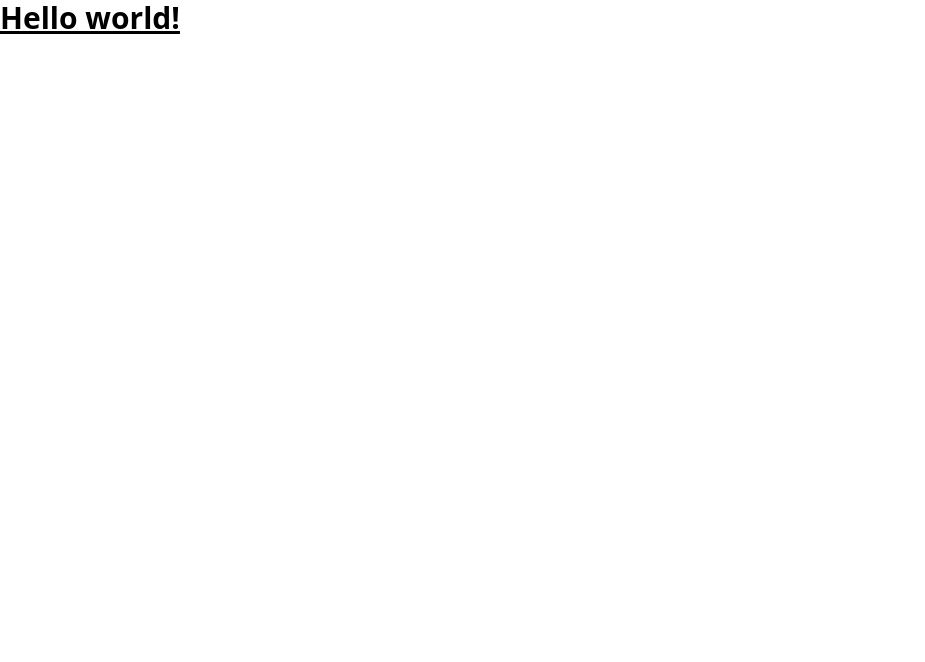
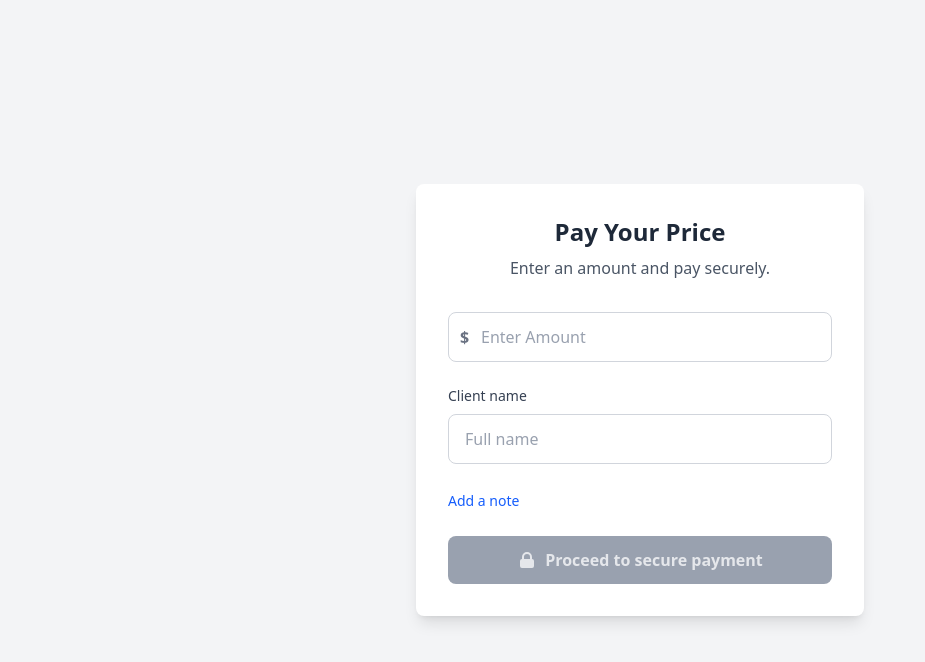
Before and after one commit to owaisrafiq05/Bnpl-Payment-System-Frontend, a React (Vite) app: page / in a window 1280 px wide. Shown: the top 662 px of the page, without its empty margins (0-925 px from the left). Built offline with nearby package versions, Linux system fonts and the light colour scheme.

Commit message:
Payment Form UI Added

```diff
--- a/package.json
+++ b/package.json
@@ -11,8 +11,10 @@
   },
   "dependencies": {
     "@tailwindcss/vite": "^4.1.12",
+    "@types/react-router-dom": "^5.3.3",
     "react": "^19.1.1",
     "react-dom": "^19.1.1",
+    "react-router-dom": "^7.8.2",
     "tailwindcss": "^4.1.12"
   },
   "devDependencies": {
--- a/src/App.tsx
+++ b/src/App.tsx
@@ -1,13 +1,18 @@
-import './App.css'
+
+import { BrowserRouter as Router, Routes, Route } from 'react-router-dom';
+import MultiStepForm from './pages/MultiStepForm';
+import './App.css';
 
 function App() {
   return (
-    <div>
-      <h1 className="text-3xl font-bold underline">
-    Hello world!
-  </h1>
-    </div>
-  )
+    <Router>
+      <div className="App">
+        <Routes>
+          <Route path="/" element={<MultiStepForm />} />
+        </Routes>
+      </div>
+    </Router>
+  );
 }
 
-export default App
+export default App;
--- /dev/null
+++ b/src/components/PaymentForm.tsx
@@ -0,0 +1,220 @@
+import React, { useState, useEffect } from 'react';
+
+const PaymentForm: React.FC = () => {
+  const [amount, setAmount] = useState('');
+  const [clientName, setClientName] = useState('');
+  const [note, setNote] = useState('');
+  const [showNoteInput, setShowNoteInput] = useState(false);
+
+  // Validation states
+  const [amountError, setAmountError] = useState('');
+  const [clientNameError, setClientNameError] = useState('');
+  const [noteError, setNoteError] = useState('');
+
+  // Form validity state
+  const [isFormValid, setIsFormValid] = useState(false);
+
+  // Real-time validation for amount
+  useEffect(() => {
+    if (amount === '') {
+      setAmountError('');
+    } else if (!/^\d+(\.\d{0,2})?$/.test(amount)) {
+      setAmountError('Please enter a valid amount (e.g., 100 or 100.50)');
+    } else if (parseFloat(amount) <= 0) {
+      setAmountError('Amount must be greater than 0');
+    } else if (parseFloat(amount) > 999999.99) {
+      setAmountError('Amount cannot exceed $999,999.99');
+    } else {
+      setAmountError('');
+    }
+  }, [amount]);
+
+  // Real-time validation for client name
+  useEffect(() => {
+    if (clientName === '') {
+      setClientNameError('');
+    } else if (clientName.length < 2) {
+      setClientNameError('Name must be at least 2 characters long');
+    } else if (clientName.length > 50) {
+      setClientNameError('Name cannot exceed 50 characters');
+    } else if (!/^[a-zA-Z\s'-]+$/.test(clientName)) {
+      setClientNameError('Name can only contain letters, spaces, hyphens, and apostrophes');
+    } else {
+      setClientNameError('');
+    }
+  }, [clientName]);
+
+  // Real-time validation for note (only when note is being entered)
+  useEffect(() => {
+    if (note === '') {
+      setNoteError('');
+    } else if (note.length > 200) {
+      setNoteError('Note cannot exceed 200 characters');
+    } else {
+      setNoteError('');
+    }
+  }, [note]);
+
+  // Check overall form validity (note is optional)
+  useEffect(() => {
+    const isValid = amount !== '' &&
+                   clientName !== '' &&
+                   amountError === '' &&
+                   clientNameError === '' &&
+                   noteError === '';
+    setIsFormValid(isValid);
+  }, [amount, clientName, amountError, clientNameError, noteError]);
+
+  const handleSubmit = (e: React.FormEvent) => {
+    e.preventDefault();
+    if (isFormValid) {
+      // Handle form submission logic here
+      console.log({ amount, clientName, note });
+      alert('Form submitted successfully!');
+    }
+  };
+
+  const handleAmountChange = (e: React.ChangeEvent<HTMLInputElement>) => {
+    const value = e.target.value;
+    // Remove any non-numeric characters except decimal point
+    const cleanValue = value.replace(/[^\d.]/g, '');
+    // Ensure only one decimal point
+    const parts = cleanValue.split('.');
+    if (parts.length <= 2) {
+      setAmount(cleanValue);
+    }
+  };
+
+  const toggleNoteInput = () => {
+    setShowNoteInput(!showNoteInput);
+    if (!showNoteInput) {
+      setNote('');
+      setNoteError('');
+    }
+  };
+
+  return (
+    <div className="min-h-screen bg-gray-100 flex items-center justify-center p-4">
+      <div className="bg-white rounded-lg shadow-lg p-8 w-full max-w-md">
+        {/* Header Section */}
+        <div className="text-center mb-8">
+          <h1 className="text-2xl font-bold text-gray-800 mb-2">
+            Pay Your Price
+          </h1>
+          <p className="text-gray-600">
+            Enter an amount and pay securely.
+          </p>
+        </div>
+
+        {/* Form */}
+        <form onSubmit={handleSubmit} className="space-y-6">
+          {/* Amount Input */}
+          <div>
+            <div className="relative">
+              <div className="absolute left-3 top-1/2 transform -translate-y-1/2 text-gray-500 font-semibold">
+                $
+              </div>
+              <input
+                type="text"
+                value={amount}
+                onChange={handleAmountChange}
+                placeholder="Enter Amount"
+                className={`w-full pl-8 pr-4 py-3 border rounded-lg focus:outline-none focus:ring-2 focus:ring-blue-500 focus:border-transparent placeholder-gray-400 ${
+                  amountError ? 'border-red-500' : 'border-gray-300'
+                }`}
+              />
+            </div>
+            {amountError && (
+              <p className="text-red-500 text-sm mt-1">{amountError}</p>
+            )}
+          </div>
+
+          {/* Client Name Input */}
+          <div>
+            <label className="block text-sm font-medium text-gray-700 mb-2">
+              Client name
+            </label>
+            <input
+              type="text"
+              value={clientName}
+              onChange={(e) => setClientName(e.target.value)}
+              placeholder="Full name"
+              className={`w-full px-4 py-3 border rounded-lg focus:outline-none focus:ring-2 focus:ring-blue-500 focus:border-transparent placeholder-gray-400 ${
+                clientNameError ? 'border-red-500' : 'border-gray-300'
+              }`}
+            />
+            {clientNameError && (
+              <p className="text-red-500 text-sm mt-1">{clientNameError}</p>
+            )}
+          </div>
+
+          {/* Note Section */}
+          <div>
+            {!showNoteInput ? (
+              <button
+                type="button"
+                onClick={toggleNoteInput}
+                className="text-blue-600 hover:text-blue-700 text-sm font-medium hover:underline cursor-pointer"
+              >
+                Add a note
+              </button>
+            ) : (
+              <div className="space-y-2">
+                <div className="flex items-center justify-between">
+                  <label className="block text-sm font-medium text-gray-700">
+                    Add a note
+                  </label>
+                  <button
+                    type="button"
+                    onClick={toggleNoteInput}
+                    className="text-gray-400 hover:text-gray-600 text-sm"
+                  >
+                    ✕
+                  </button>
+                </div>
+                <input
+                  type="text"
+                  value={note}
+                  onChange={(e) => setNote(e.target.value)}
+                  placeholder="Enter a note (optional)"
+                  className={`w-full px-4 py-3 border rounded-lg focus:outline-none focus:ring-2 focus:ring-blue-500 focus:border-transparent placeholder-gray-400 ${
+                    noteError ? 'border-red-500' : 'border-gray-300'
+                  }`}
+                />
+                {noteError && (
+                  <p className="text-red-500 text-sm">{noteError}</p>
+                )}
+              </div>
+            )}
+          </div>
+
+          {/* Submit Button */}
+          <button
+            type="submit"
+            disabled={!isFormValid}
+            className={`w-full font-semibold py-3 px-4 rounded-lg transition duration-200 flex items-center justify-center space-x-2 ${
+              isFormValid
+                ? 'bg-blue-600 hover:bg-blue-700 text-white cursor-pointer'
+                : 'bg-gray-400 text-gray-200 cursor-not-allowed'
+            }`}
+          >
+            <svg
+              className="w-5 h-5"
+              fill="currentColor"
+              viewBox="0 0 20 20"
+            >
+              <path
+                fillRule="evenodd"
+                d="M5 9V7a5 5 0 0110 0v2a2 2 0 012 2v5a2 2 0 01-2 2H5a2 2 0 01-2-2v-5a2 2 0 012-2zm8-2v2H7V7a3 3 0 016 0z"
+                clipRule="evenodd"
+              />
+            </svg>
+            <span>Proceed to secure payment</span>
+          </button>
+        </form>
+      </div>
+    </div>
+  );
+};
+
+export default PaymentForm;
--- /dev/null
+++ b/src/pages/MultiStepForm.tsx
@@ -0,0 +1,12 @@
+import React from 'react';
+import PaymentForm from '../components/PaymentForm';
+
+const MultiStepForm: React.FC = () => {
+  return (
+    <div className="min-h-screen">
+      <PaymentForm />
+    </div>
+  );
+};
+
+export default MultiStepForm;
```
Also changed, not shown: 1 other file (tests, documents, lock files or other folders).
